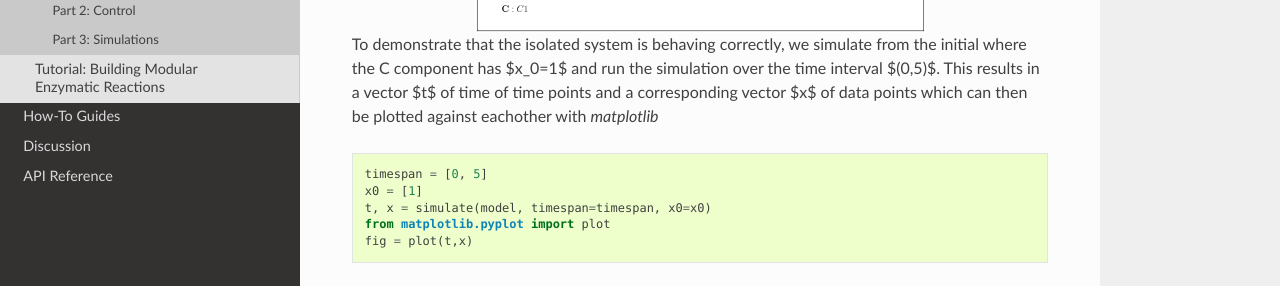
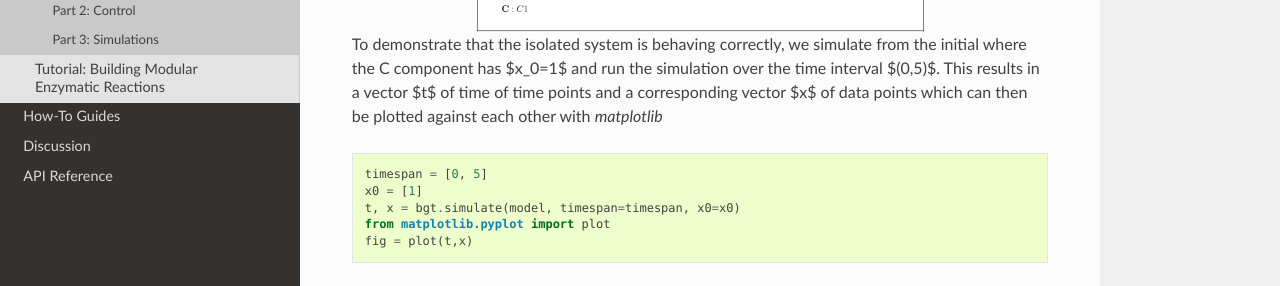
Before and after one commit to BondGraphTools/BondGraphTools, a Sphinx documentation site: the page built from docs/tutorials/RC.rst, in a window 1280 px wide and 900 px high, scrolled down 1244 px. Shown: the part 223-509 px from the top of the window. Built offline with Sphinx 7.4.7 and the Read the Docs theme 2.0.0, drawn with Linux system fonts in a browser that asks for light colours.

Commit message:
Update RC.rst
I still needed to qualify the simulate function with the bgt namespace when I followed these instructions.

```diff
--- a/docs/tutorials/RC.rst
+++ b/docs/tutorials/RC.rst
@@ -61,11 +61,11 @@ To demonstrate that the isolated system is behaving correctly, we simulate
 from the initial where the C component has $x_0=1$ and run the simulation over
 the  time interval $(0,5)$. This results in a vector $t$ of time of time points
 and a corresponding vector $x$ of data points which can then be plotted against
-eachother with `matplotlib` ::
+each other with `matplotlib` ::
 
     timespan = [0, 5]
     x0 = [1]
-    t, x = simulate(model, timespan=timespan, x0=x0)
+    t, x = bgt.simulate(model, timespan=timespan, x0=x0)
     from matplotlib.pyplot import plot
     fig = plot(t,x)
 
```
